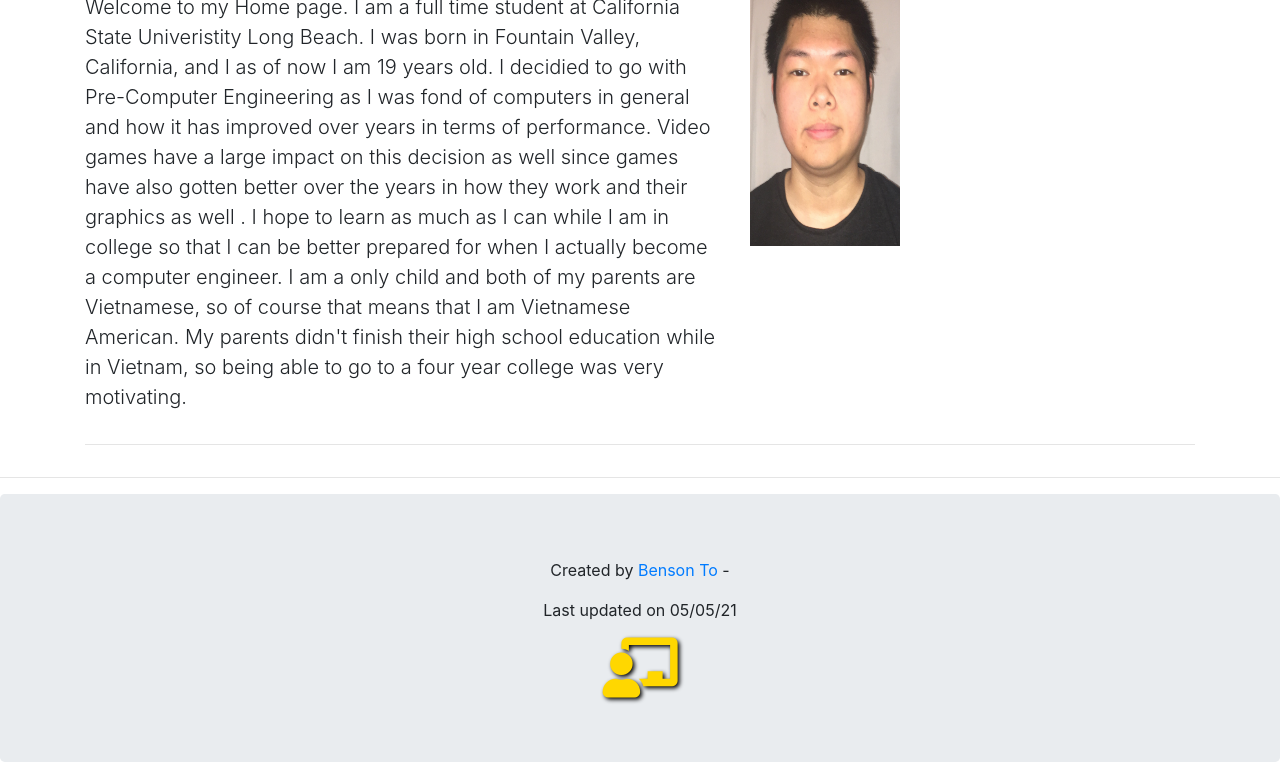
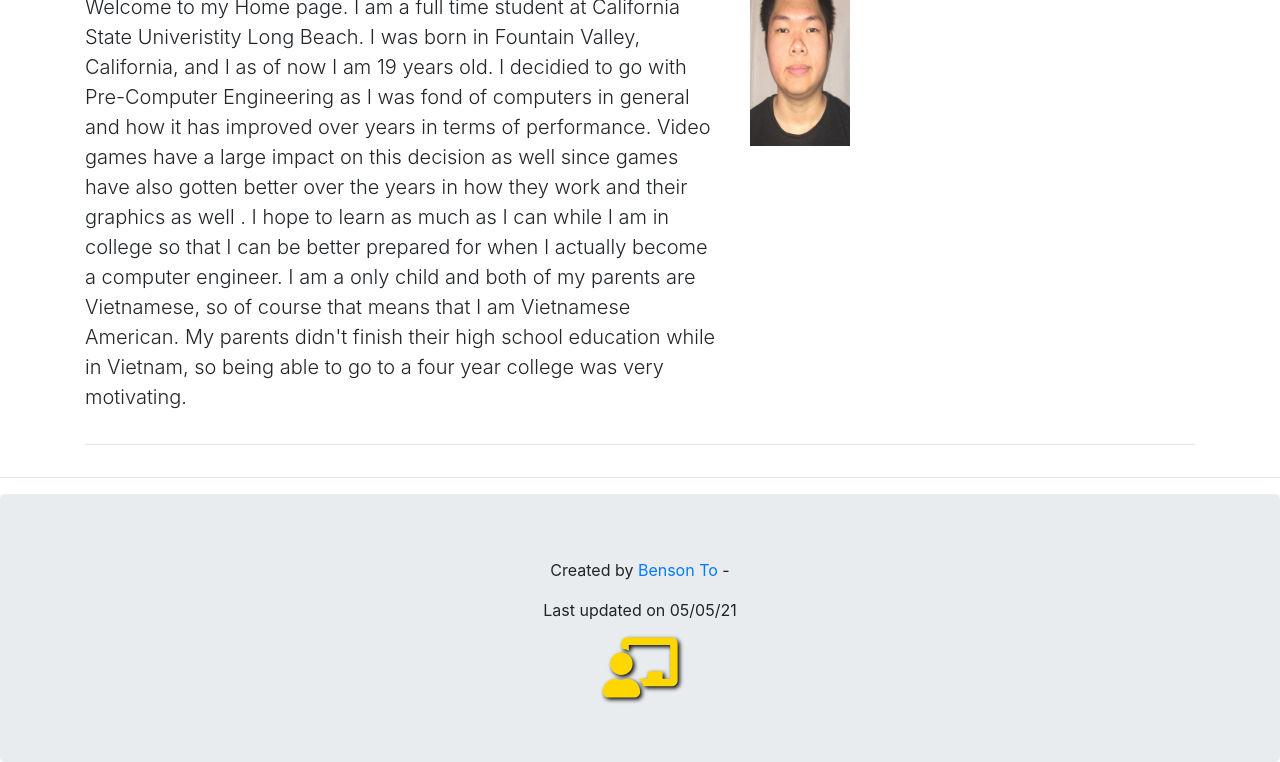
Before and after one commit to bensonto/bootstrap, a plain HTML site: page index.html in a window 1280 px wide. Shown: the part 353-1115 px from the top of the page. Drawn offline with nearby package versions, Linux system fonts and the light colour scheme.

Commit message:
Update index.html

```diff
--- a/index.html
+++ b/index.html
@@ -34,7 +34,7 @@
 I am a only child and both of my parents are Vietnamese, so of course that means that I am Vietnamese American. My parents didn't finish their high school education while in Vietnam, so being able to go to a four year college was very motivating. </p>
       </div>
       <div class="col-md-5">
-        <img src="bensonto.jpg" width="150" height="300">
+        <img src="bensonto.jpg" width="100" height="200">
 
       </div>
     </div>
```
